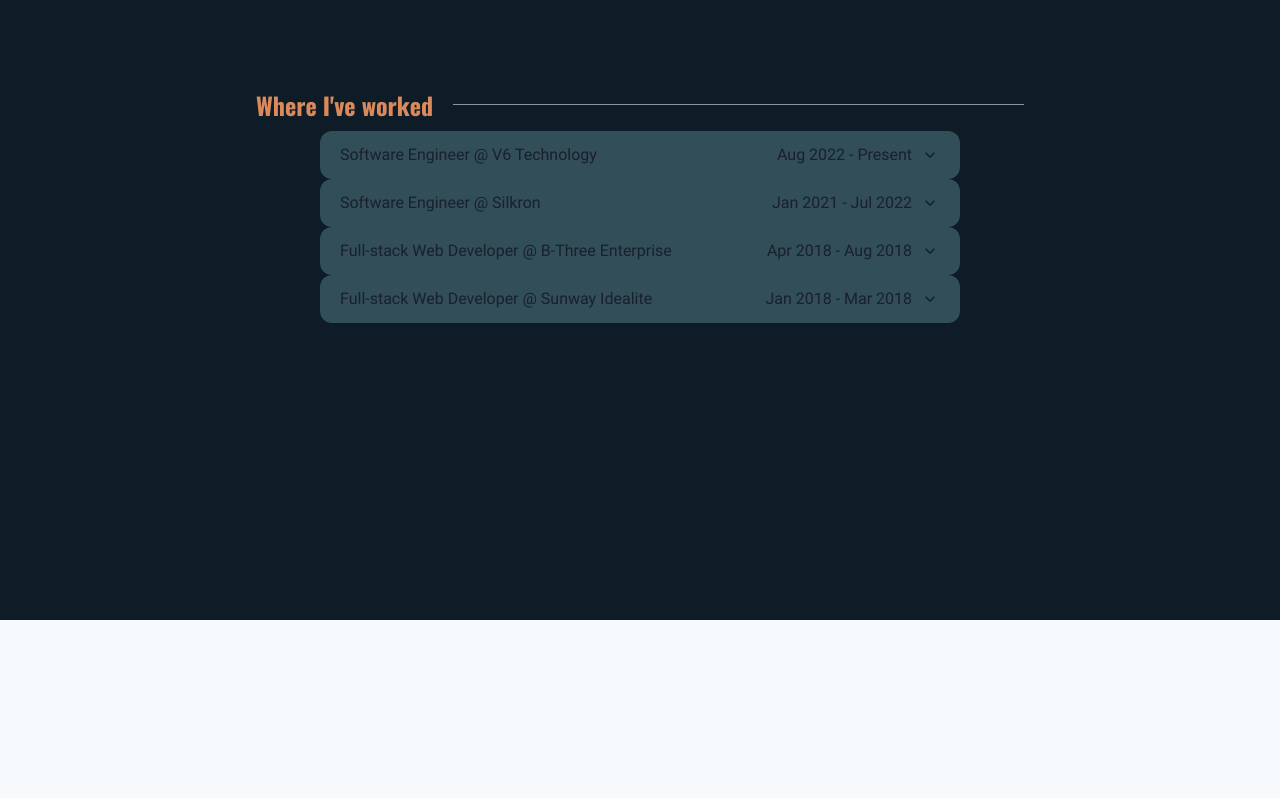
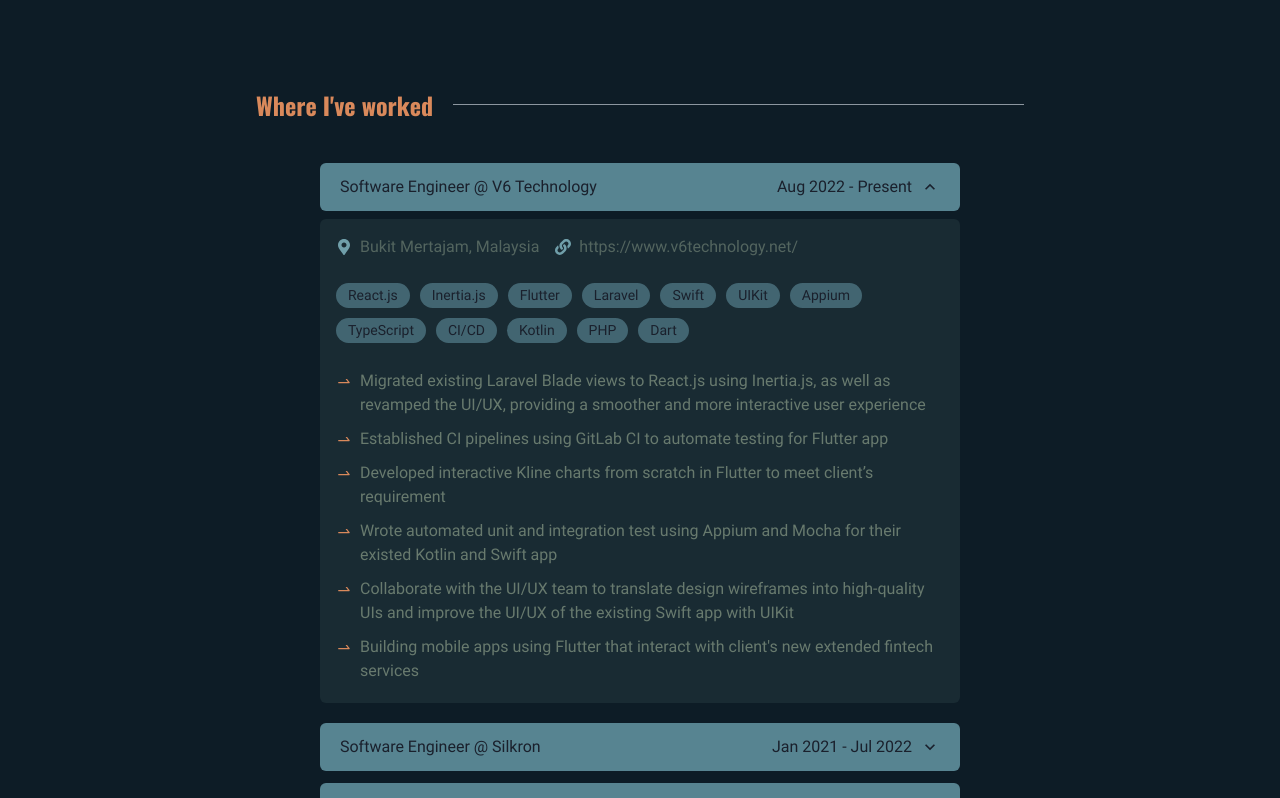
Before and after one commit to evanlaaaa/portfolio, a Next.js app: page /portfolio/ in a window 1280 px wide. Shown: the part 1780-2578 px from the top of the page. Before the commit the page ends 2400 px from the top, so only its background shows below. Built offline with nearby package versions, Linux system fonts and the light colour scheme.

Commit message:
Redesign experience section

```diff
--- a/components/experienceCard.tsx
+++ b/components/experienceCard.tsx
@@ -1,5 +1,5 @@
 import { Box, Collapse, HStack, Icon, Spacer, useDisclosure } from "@chakra-ui/react"
-import { Job } from "../model/interfaces"
+import { IJob } from "../model/interfaces"
 import localFont from "next/font/local"
 import { FaArrowDown, FaCaretDown, FaCaretUp, FaCartArrowDown } from "react-icons/fa"
 
@@ -18,7 +18,7 @@
   ]
 })
 
-export const ExperienceCard = ({job}: {job: Job}) => {
+export const ExperienceCard = ({job}: {job: IJob}) => {
 
   const { isOpen, onToggle } = useDisclosure()
 
@@ -26,7 +26,7 @@
     <Box>
       <HStack bgColor='#324E59' py={3} px={5} borderRadius={'xl'} className={roboto.className} onClick={onToggle}>
         <Box>
-          {job.jobTitle} @ {job.jobCompany}
+          {job.positionTitle} @ {job.companyName}
         </Box>
         <Spacer />
         <Box>
--- a/components/pages/experience.tsx
+++ b/components/pages/experience.tsx
@@ -1,4 +1,4 @@
-import { Box, Link, Divider, VStack, Flex, Tab, TabList, TabPanel, TabPanels, Icon, Tabs, Text, HStack, SlideFade, Center, Spacer, useDisclosure, Collapse, Accordion, AccordionButton, AccordionIcon, AccordionItem, createMultiStyleConfigHelpers, AccordionPanel, defineStyle } from '@chakra-ui/react'
+import { Box, Link, Divider, VStack, Flex, Tab, TabList, TabPanel, TabPanels, Icon, Tabs, Text, HStack, SlideFade, Center, Spacer, useDisclosure, Collapse, Accordion, AccordionButton, AccordionIcon, AccordionItem, createMultiStyleConfigHelpers, AccordionPanel, defineStyle, Tag, TagCloseButton, TagLabel } from '@chakra-ui/react'
 import { useCallback, useContext, useEffect, useRef, useState } from 'react';
 import { AiOutlineSwapRight } from 'react-icons/ai'
 import { Job } from '../../model/job';
@@ -7,12 +7,14 @@
 import localFont from 'next/font/local';
 import { ExperienceCard } from '../experienceCard';
 import { accordionAnatomy } from '@chakra-ui/anatomy'
-
+import { FaLink, FaMapMarked, FaMapMarker, FaMapMarkerAlt, FaMapPin } from 'react-icons/fa';
+import { IJob } from '../../model/interfaces';
+/*
 const experiences = [
   new Job({
-    jobName: "V6 Technology",
-    jobTitle: "Software Engineer",
-    jobCompany: "V6 Technology",
+    companyName: "V6 Technology",
+    positionTitle: "Software Engineer",
+    companyAddress: "V6 Technology",
     companyLink: "https://www.v6technology.net/",
     dateRange: "Aug 2022 - Present",
     description: [
@@ -25,9 +27,9 @@
     ]
   }),
   new Job({
-    jobName: "Silkron",
-    jobTitle: "Software Engineer",
-    jobCompany: "Silkron",
+    companyName: "Silkron",
+    positionTitle: "Software Engineer",
+    companyAddress: "Silkron",
     companyLink: "https://www.silkron.com/",
     dateRange: "Jan 2021 - Jul 2022",
     description: [
@@ -38,9 +40,9 @@
     ]
   }),
   new Job({
-    jobName: "2nd Freelance",
-    jobTitle: "Full-stack Web Developer",
-    jobCompany: "B-Three Enterprise",
+    companyName: "2nd Freelance",
+    positionTitle: "Full-stack Web Developer",
+    companyAddress: "B-Three Enterprise",
     dateRange: "Apr 2018 - Aug 2018",
     description: [
       "Built clinic management system which helped clients save 10% of their monthly expenses",
@@ -49,15 +51,79 @@
     ]
   }),
   new Job({
-    jobName: "1st Freelance",
-    jobTitle: "Full-stack Web Developer",
-    jobCompany: "Sunway Idealite",
+    companyName: "1st Freelance",
+    positionTitle: "Full-stack Web Developer",
+    companyAddress: "Sunway Idealite",
     dateRange: "Jan 2018 - Mar 2018",
     description: [
       "Built a web-based restaurant POS system that helped speed up the ordering process by 40%",
       "Designed and implemented an algorithm to resolve \"promotion\" for the POS",
     ]
   })
+] */
+
+const experiences: IJob[] = [
+  {
+    companyName: "V6 Technology",
+    companyAddress: "Bukit Mertajam, Malaysia",
+    companyLink: "https://www.v6technology.net/",
+    positionTitle: "Software Engineer",
+    dateRange: "Aug 2022 - Present",
+    description: [
+      "Migrated existing Laravel Blade views to React.js using Inertia.js, as well as revamped the UI/UX, providing a smoother and more interactive user experience",
+      "Established CI pipelines using GitLab CI to automate testing for Flutter app",
+      "Developed interactive Kline charts from scratch in Flutter to meet client’s requirement",
+      "Wrote automated unit and integration test using Appium and Mocha for their existed Kotlin and Swift app",
+      "Collaborate with the UI/UX team to translate design wireframes into high-quality UIs and improve the UI/UX of the existing Swift app with UIKit",
+      "Building mobile apps using Flutter that interact with client's new extended fintech services"
+    ],
+    technologies: [
+      "React.js", "Inertia.js", "Flutter", "Laravel", "Swift", "UIKit", "Appium", "TypeScript", "CI/CD", "Kotlin", "PHP", "Dart"
+    ]
+  },
+  {
+    companyName: "Silkron",
+    companyAddress: "Penang, Malaysia",
+    companyLink: "https://www.silkron.com/",
+    positionTitle: "Software Engineer",
+    dateRange: "Jan 2021 - Jul 2022",
+    description: [
+      "Designing and building a mobile application to facilitate user communication within Vendron Cloud ecosystem",
+      "Worked on integration with third-party identity verification services, built and designed new user registration flow",
+      "Wrote integration tests for automated UI testing",
+      "Built graphs using fl_chart library for visualizing customers’ sales metrics"
+    ],
+    technologies: [
+      "Java", "Flutter", "Veriff", "PHP"
+    ]
+  },
+  {
+    companyName: "Freelance",
+    companyAddress: "Remote",
+    positionTitle: "Full-stack Web Developer",
+    dateRange: "Apr 2018 - Aug 2018",
+    description: [
+      "Built clinic management system which helped clients save 10% of their monthly expenses",
+      "Worked on integration with third-party notification service",
+      "Built a mobile application to facilitate internal user’s communication with Appointment module",
+    ],
+    technologies: [
+      "Javascript", "JQuery", "PHP", "Pushy", "SQL"
+    ]
+  },
+  {
+    companyName: "Freelance",
+    companyAddress: "Remote",
+    positionTitle: "Full-stack Web Developer",
+    dateRange: "Jan 2018 - Mar 2018",
+    description: [
+      "Built a web-based restaurant POS system that helped speed up the ordering process by 40%",
+      "Designed and implemented an algorithm to resolve \"promotion\" for the POS",
+    ],
+    technologies: [
+      "Javascript", "JQuery", "PHP", "SQL"
+    ]
+  }
 ]
 
 const oswald = localFont({ src: '../../public/fonts/oswald/Oswald-VariableFont_wght.ttf'})
@@ -106,7 +172,7 @@
   }, [experienceOffset])
 
   return (
-    <Box h='100vh' w='full' bg='#0d1c26' ref={boxRef}>
+    <Box minH='100vh' w='full' bg='#0d1c26' ref={boxRef}>
       <Box h='full' w='full' display='flex' justifyContent={'center'} >
         <SlideFade in={toShow} offsetX={ isMobile ? 0 : -80} style={{width: '100%', height: '100%'}}>
           <Center pt='calc(100vh / 3)'>
@@ -120,18 +186,18 @@
                     <Divider />
                   </Box>
                 </Flex>
-                <Accordion w='container.sm'>
+                <Accordion w='container.sm' allowToggle pt={5} pb={20} defaultIndex={[0]}>
                   {
                     experiences.map((job, index) => {
                       return (
                         // <ExperienceCard job={job} />
-                          <AccordionItem border='none'>
-                            <AccordionButton bgColor='#324E59' py={3} px={5} borderRadius={'xl'} className={roboto.className} _hover={{
+                          <AccordionItem border='none' my={3}>
+                            <AccordionButton bgColor='#578491' py={3} px={5} borderRadius={'md'} className={roboto.className} _hover={{
                               bgColor: 'none'
                             }}>
-                              <HStack w='full' bgColor='#324E59' borderRadius={'xl'} className={roboto.className}>
+                              <HStack w='full' borderRadius={'xl'} className={roboto.className}>
                                 <Box>
-                                  {job.jobTitle} @ {job.jobCompany}
+                                  {job.positionTitle} @ {job.companyName}
                                 </Box>
                                 <Spacer />
                                 <Box>
@@ -140,12 +206,56 @@
                                 <AccordionIcon />
                               </HStack>
                             </AccordionButton>
-                            <AccordionPanel pb={4}>
-            Lorem ipsum dolor sit amet, consectetur adipiscing elit, sed do
-            eiusmod tempor incididunt ut labore et dolore magna aliqua. Ut enim
-            ad minim veniam, quis nostrud exercitation ullamco laboris nisi ut
-            aliquip ex ea commodo consequat.
-          </AccordionPanel>
+                            <AccordionPanel my={2} bg='#192b33' borderRadius={'md'}>
+                              <HStack py={2}>
+                                <HStack>
+                                  <Icon as={FaMapMarkerAlt} color='#709faa' />
+                                  <Text color='#687A6EBD' className={roboto.className}>
+                                    {job.companyAddress}
+                                  </Text>
+                                  <Spacer />
+                                  {job.companyLink &&
+                                    <>
+                                      <Icon as={FaLink} color='#709faa' />
+                                      <Link color='#687A6EBD' className={roboto.className}>
+                                        {job.companyLink!}
+                                      </Link>
+                                    </>
+                                  }
+                                </HStack>
+                              </HStack>
+                              <Flex flexWrap={'wrap'} gap={2.5} py={4}>
+                                {
+                                  job.technologies.map((tech, i) => {
+                                    return (
+                                      <Box
+                                        bg='#426571'
+                                        key={i}
+                                        borderRadius='full'
+                                        px={3}
+                                        py={0.5}
+                                      >
+                                        <Text className={roboto.className} fontSize={14}>{tech}</Text>
+                                      </Box>
+                                    )
+                                  })
+                                }
+                              </Flex>
+                              {/* <Box bg='tomato'> */}
+                                {
+                                  job.description.map((description, index) => {
+                                    return (
+                                      <HStack pt='2.5' alignItems="top" key={index}>
+                                        <Icon as={AiOutlineSwapRight} color="#D9895B" mt='1' />
+                                        <Text color='#687A6E' className={roboto.className}>
+                                          {description}
+                                        </Text>
+                                      </HStack>
+                                    );
+                                  })
+                                }
+                              {/* </Box> */}
+                            </AccordionPanel>
                           </AccordionItem>
                       )
                     })
@@ -164,7 +274,7 @@
                               _focus={{'boxShadow' : 'none'}}
                               _selected={{'borderLeft': '2px', 'borderColor': 'orange.300'}}
                             >
-                                {job.jobName}
+                                {job.companyName}
                             </Tab>
                           );
                         })
@@ -178,15 +288,15 @@
                             <TabPanel key={index}>
                               <Box>
                                 <Text color="gray.700" fontSize="xl" fontWeight='semibold'>
-                                  {job.jobTitle + " @ "}
+                                  {job.positionTitle + " @ "}
                                   {
                                     job.companyLink == ""
-                                    ? job.jobCompany
+                                    ? job.companyAddress
                                     : <Link
                                         href="https://www.silkron.com/"
                                         color="orange.300"
                                       >
-                                        {job.jobCompany}
+                                        {job.companyAddress}
                                       </Link>
                                   }
                                 </Text>
--- a/components/pages/portfolioHeader.tsx
+++ b/components/pages/portfolioHeader.tsx
@@ -22,7 +22,7 @@
 
 export const PortfolioHeader = () => {
   return (
-    <Box w='full' bg='linear-gradient(180deg, rgba(40,62,73,1) 0%, rgba(13,28,38,1) 100%);' height={'100vh'}>
+    <Box w='full' bg='linear-gradient(180deg, rgba(37, 70, 93,1) 0%, rgba(13,28,38,1) 100%);' height={'100vh'}>
       <Box h='64px' position='absolute'>
         <HStack h='full' className={roboto.className} px={10}>
           <HStack align={'baseline'} spacing={0}>
--- a/pages/index.tsx
+++ b/pages/index.tsx
@@ -4,6 +4,7 @@
 import { Box, Container, VStack } from '@chakra-ui/react';
 import { AboutMe } from '../components/pages/about';
 import { Experience } from '../components/pages/experience';
+import { Showcase } from '../components/pages/showcase';
 
 const Home: NextPage = () => {
   return (
@@ -15,6 +16,7 @@
       <PortfolioHeader />
       <AboutMe />
       <Experience />
+      <Showcase />
         {/* <Experience />
         <Showcase />
         <Contact />
```
Also changed, not shown: model/interfaces.ts (+6 -5 lines).
